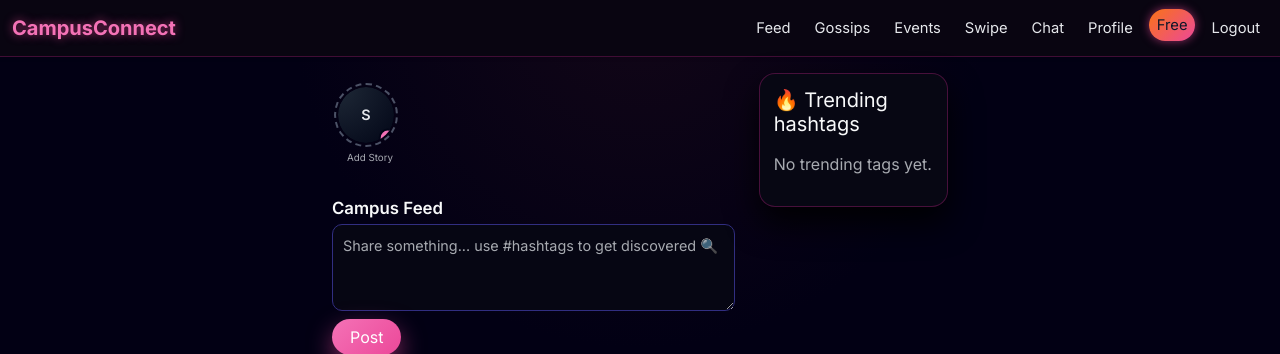
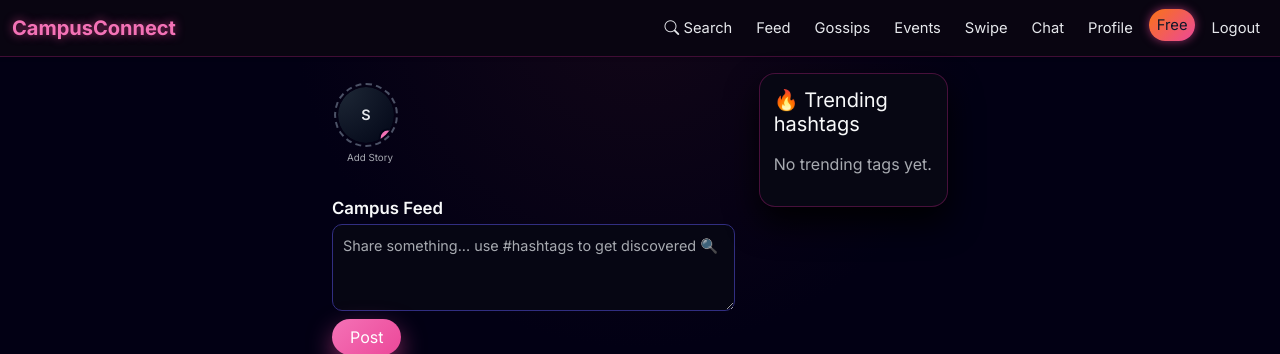
Before and after one commit to namanjasoria41/campusconnect, a Flask app: page / in a window 1280 px wide. Shown: the top 354 px of the page. Run offline with Flask 3, Linux system fonts and the light colour scheme; the visitor is signed in with stand-in values (Sample User, id 1); data that the repository does not hold is empty.

Commit message:
Update base.html

```diff
--- a/app/templates/base.html
+++ b/app/templates/base.html
@@ -41,11 +41,19 @@
       <span class="navbar-toggler-icon"></span>
     </button>
 
-    <!-- Collapsible content -->
+    <!-- Collapsible Menu -->
     <div class="collapse navbar-collapse" id="mainNavbar">
       <ul class="navbar-nav ms-auto gap-2">
 
         {% if current_user.is_authenticated %}
+
+          <!-- SEARCH -->
+          <li class="nav-item">
+            <a class="nav-link nav-link-glow"
+               href="{{ url_for('profiles.search_users') }}">
+              <i class="bi bi-search"></i> Search
+            </a>
+          </li>
 
           <li class="nav-item">
             <a class="nav-link nav-link-glow" href="{{ url_for('main.feed') }}">Feed</a>
@@ -134,7 +142,7 @@
   {% block content %}{% endblock %}
 </div>
 
-<!-- ===================== BOOTSTRAP JS (REQUIRED) ===================== -->
+<!-- ===================== BOOTSTRAP JS ===================== -->
 <script src="https://cdn.jsdelivr.net/npm/bootstrap@5.3.3/dist/js/bootstrap.bundle.min.js"></script>
 
 <!-- ===================== MOBILE BOTTOM NAV ===================== -->
@@ -147,6 +155,12 @@
      class="mobile-nav-item {% if 'main.' in endpoint %}active{% endif %}">
     <i class="bi bi-house-door-fill"></i>
     <span>Feed</span>
+  </a>
+
+  <a href="{{ url_for('profiles.search_users') }}"
+     class="mobile-nav-item {% if 'profiles.search' in endpoint %}active{% endif %}">
+    <i class="bi bi-search"></i>
+    <span>Search</span>
   </a>
 
   <a href="{{ url_for('gossip.feed') }}"
```
